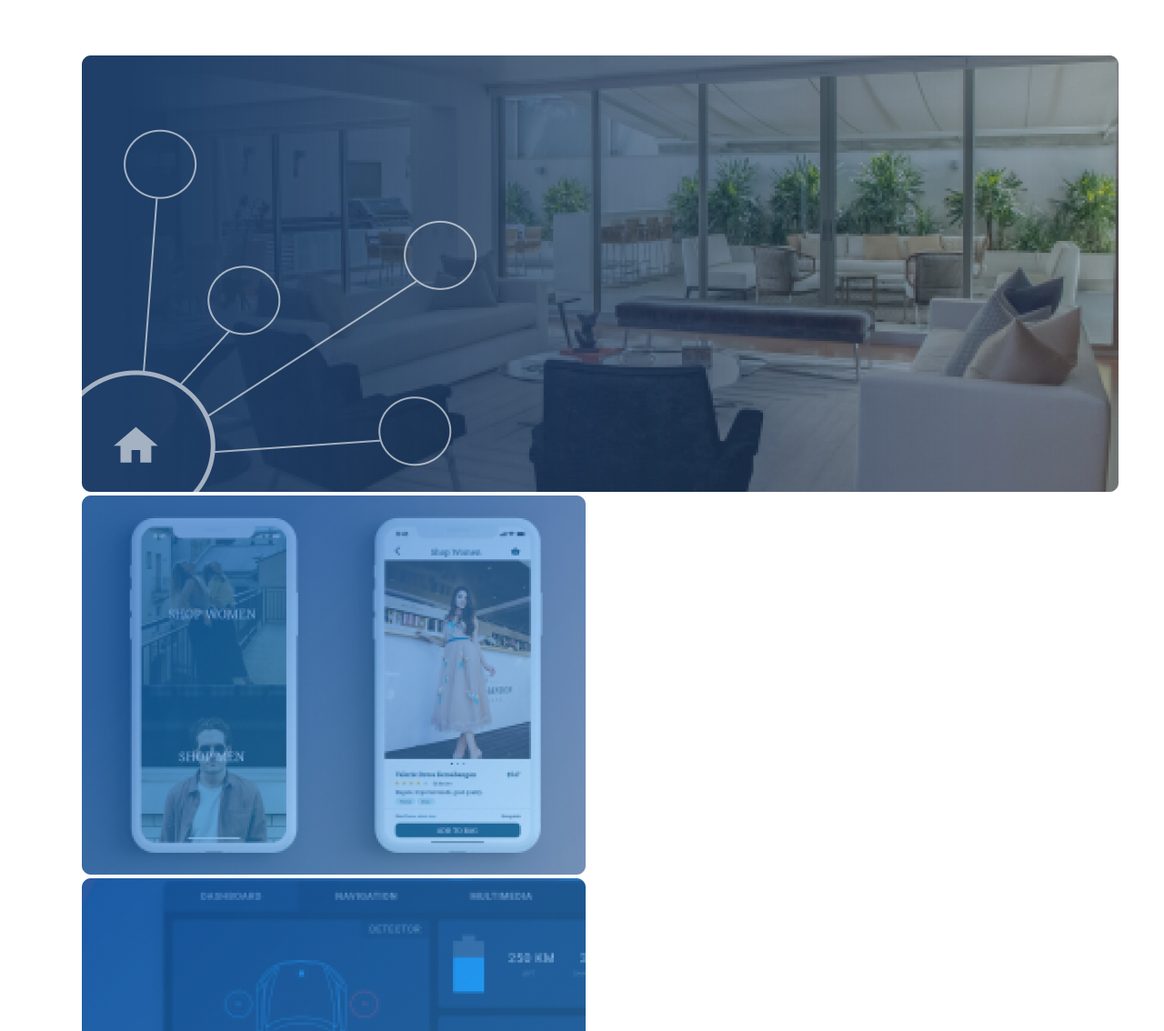
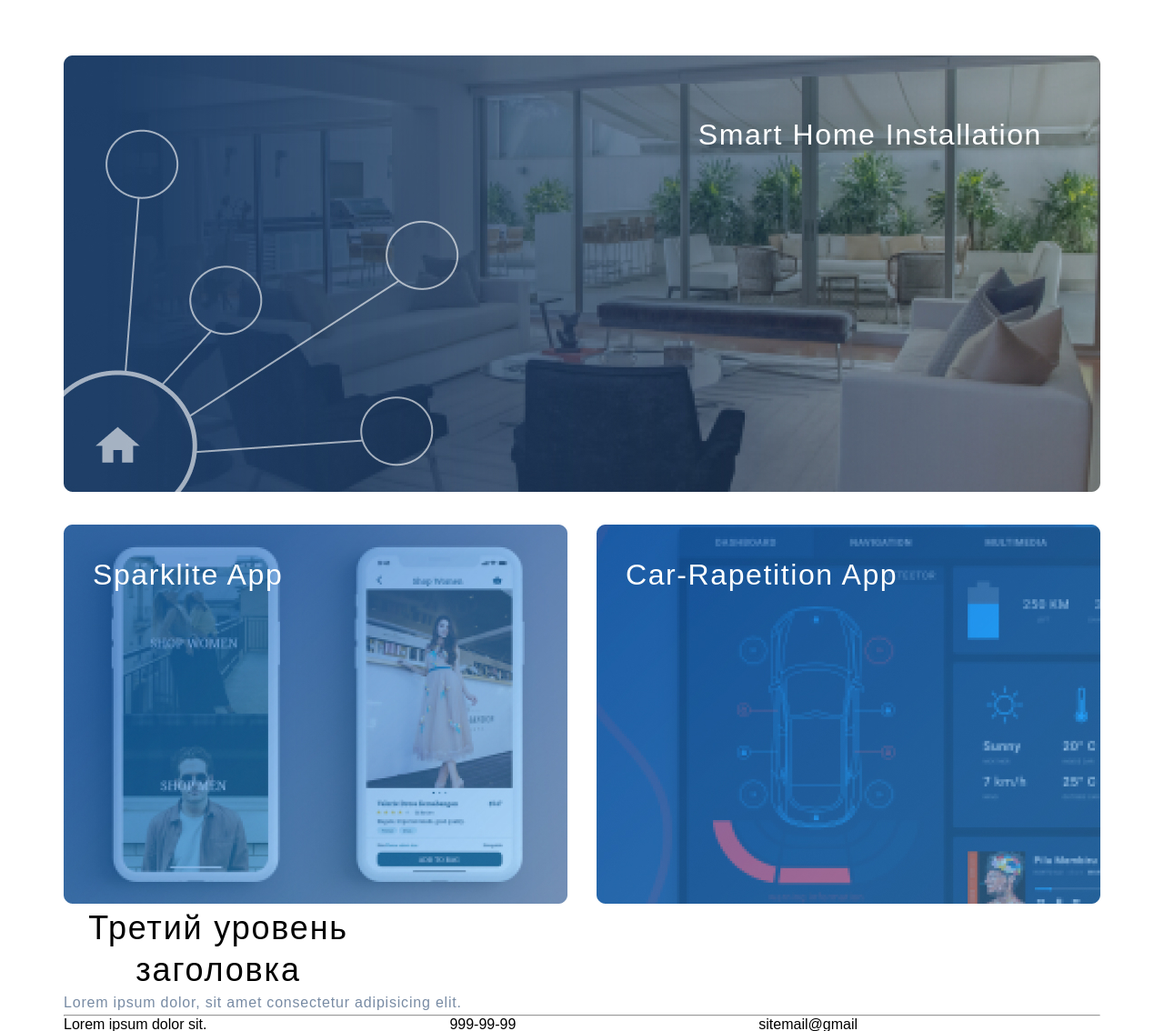
Before and after one commit to kiseleva1506/html_css, a plain HTML site: page lesson5/index.html in a window 1280 px wide. Shown: the part 1666-2800 px from the top of the page at 91% size. Drawn offline with Linux system fonts and the light colour scheme.

Commit message:
до footer доделаны блоки с картинками

```diff
--- a/lesson5/index.html
+++ b/lesson5/index.html
@@ -63,15 +63,18 @@
     <div class="projects container">
         <h3 class="header_3">Lorem, ipsum dolor.</h3>
         <p class="parag parag_project">Lorem ipsum dolor sit amet, consectetur adipisicing elit, sed do eiusmod tempor incididunt ut labore et dolore magna aliqua. Ut enim ad minim veniam.</p>
-        <div class="projects__img">
+        <div class="projects__item">
             <img class="project__img" src="img/project_1.jpg" alt="photo 1">
+            <div class="project__text project__text_one_img">Smart Home Installation</div>
         </div>
         <div class="project__parent">
-            <div class="projects__img">
+            <div class="projects__item projects__item_margin">
                 <img class="project__img" src="img/project_2_1.jpg" alt="photo 2">
+                <div class="project__text project__text_two_img">Sparklite App</div>
             </div>
-            <div class="projects__img">
-                <img class="project__img" src="img/project_2_2.jpg" alt="photo 2">
+            <div class="projects__item">
+                <img class="project__img" src="img/project_2_2.jpg" alt="photo 3">
+                <div class="project__text project__text_two_img">Car-Rapetition App</div>
             </div>
         </div>
     </div>
--- a/lesson5/style.css
+++ b/lesson5/style.css
@@ -8,7 +8,7 @@ body {
 }
 
 .container {
-    max-width: 1100px;
+    max-width: 1140px;
     margin: 0 auto;
 }
 
@@ -74,8 +74,43 @@ body {
 
 .projects {}
 
-.projects__img {
+.projects__item {
+    position: relative;
+    flex-grow: 1;
+}
+
+.projects__item_margin {
+    margin-right: 32px;
+}
+
+.project__text_one_img {
+    position: absolute;
+    top: 64px;
+    right: 64px;
+}
+
+.project__text_two_img {
+    position: absolute;
+    top: 32px;
+    left: 32px;
+}
+
+.project__img {
     width: 100%;
+}
+
+.project__text {
+    font-size: 32px;
+    line-height: 46px;
+    text-align: right;
+    letter-spacing: 0.05em;
+    color: #FFFFFF;
+}
+
+.project__parent {
+    display: flex;
+    justify-content: space-between;
+    margin-top: 32px;
 }
 
 .top__botton {
@@ -177,10 +212,6 @@ body {
     text-transform: uppercase;
 }
 
-.bottom {
-    max-width: 1100px;
-    margin: 0 auto;
-}
 .footer__header {
     width: 340px;
 }
```
